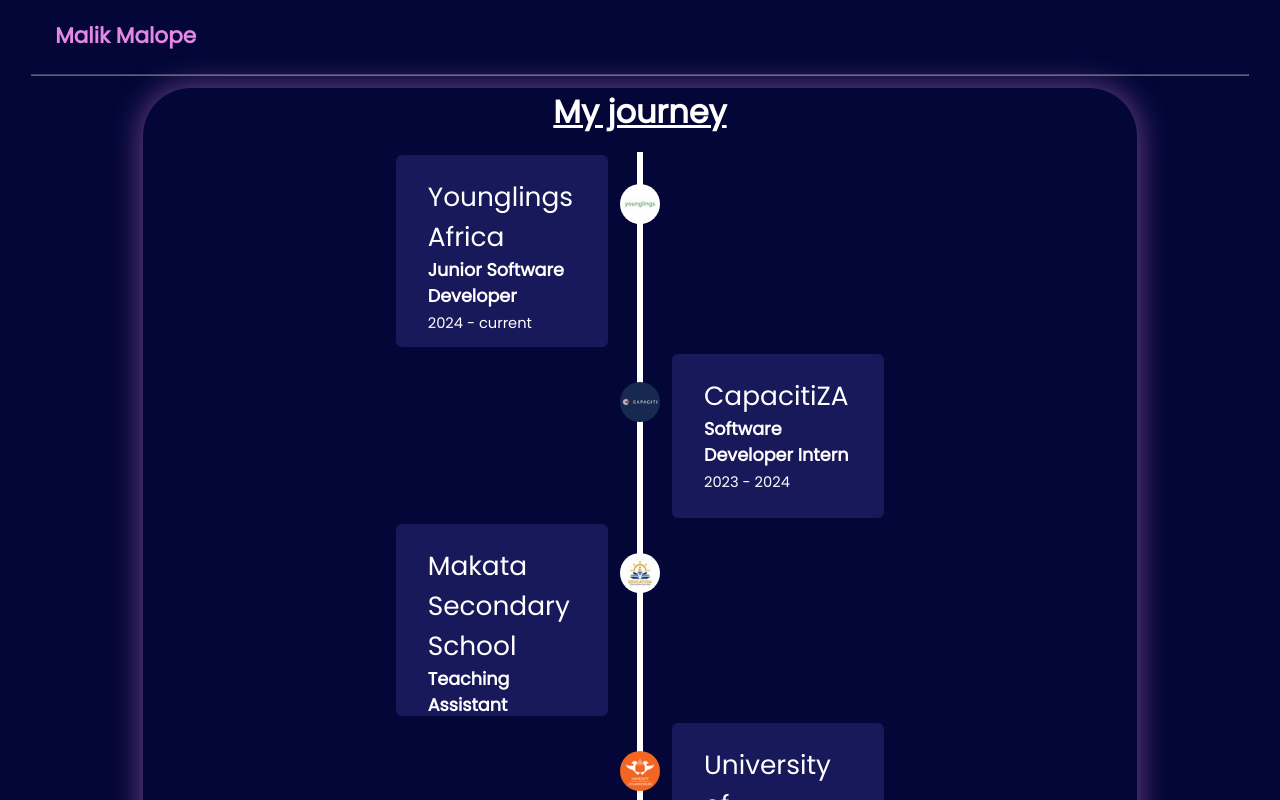
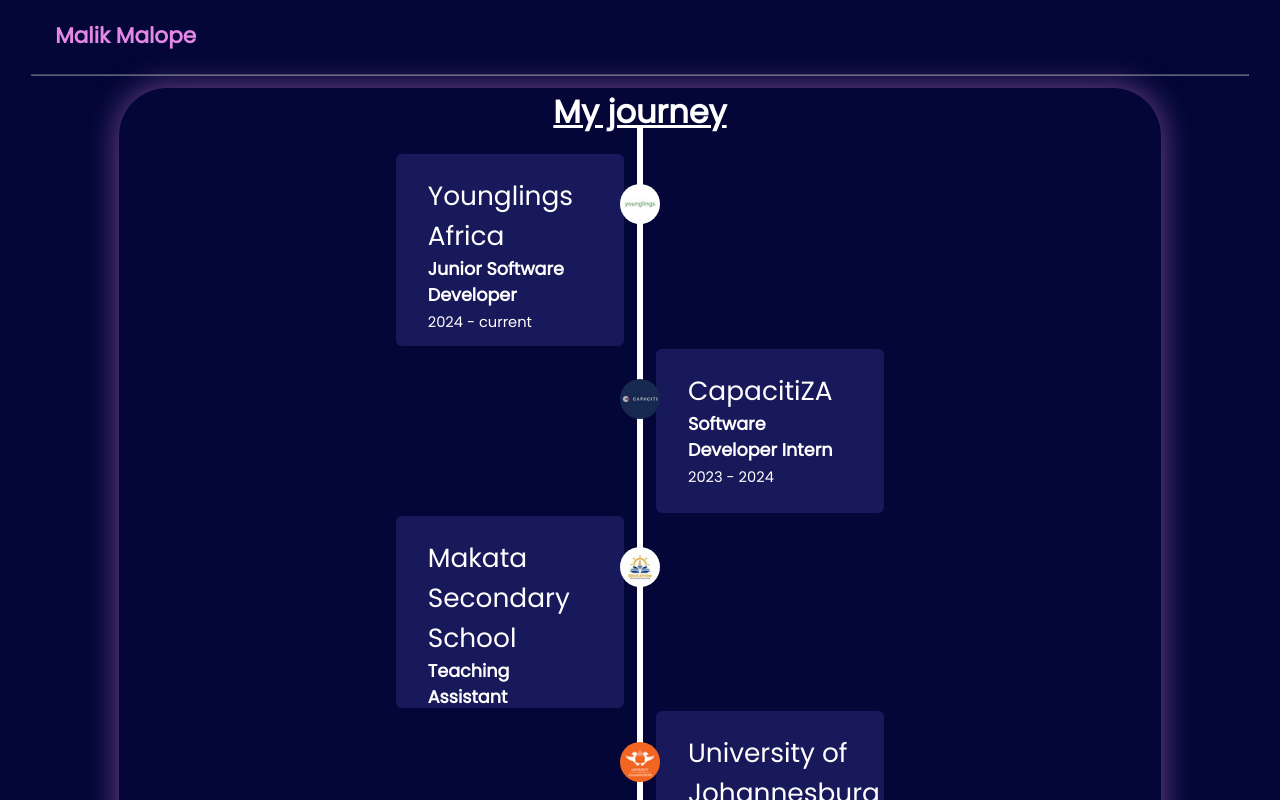
Before and after one commit to libSpace/my-react-portfolio-one, a React (Create React App) app: page /Education in a window 1280 px wide. Shown: the top 800 px of the page. Built offline with nearby package versions, Linux system fonts and the light colour scheme.

Commit message:
Margin of both The project paragraph, about section and edication section

```diff
--- a/src/component/About.css
+++ b/src/component/About.css
@@ -4,7 +4,7 @@
     align-items: center;
     align-content: center;
     flex-direction: column;
-    margin: 2.5rem;
+    margin: 0 6.5rem;
     margin-top: 3.7rem;
     flex-direction: column;
     /* animation: openAnimation 0.8s ease-in-out; */
--- a/src/component/Education.css
+++ b/src/component/Education.css
@@ -2,7 +2,7 @@
     box-shadow: 0 0 2rem rgba(228, 135, 229, 0.5);
     align-items: center;
     justify-items: center;
-    margin: 0 8rem;
+    margin: 0 6.5rem;
     margin-top: 1rem;
     border-radius: 3rem;
     padding-bottom: 1.2rem;
@@ -19,14 +19,14 @@
     border-radius: 1rem;
     position: relative;
     max-width: 75rem;
-    margin-left: 6.25rem;
-    margin-right: 6.25rem;
+    margin-left: 2.5rem;
+    margin-right: 2.5rem;
     margin-top: 1rem;
 }
 
 
 .timeline-container {
-    padding: 0.2rem 2rem;
+    padding: 0.1rem 1rem;
     position: relative;
     width: 50%;
     animation: movedown 1s linear forwards;
@@ -152,8 +152,8 @@ left: 50%;
     left: 50%;
     margin-left: -3px;
     z-index: -1;
-    /* transform: translateY(-1.5rem);
-    animation: moveline 4s linear forwards; */
+    transform: translateY(-1.5rem);
+    animation: moveline 4s linear forwards;
 }
 
 /* @keyframes moveline{
@@ -176,7 +176,7 @@ left: 50%;
     margin-bottom: 0.2rem;
 }
 
-@media screen and (max-width: 700px) {
+@media screen and (max-width: 1000px) {
     .main-ed-cont{
         padding-bottom: 0.2rem;
         margin: 0.7rem;
--- a/src/component/Projects.css
+++ b/src/component/Projects.css
@@ -20,7 +20,7 @@
 .proj-main-container .proj-para {
 
     padding: 1rem;
-    margin: 0 8rem;
+    margin: 0 6.5rem;
     margin-bottom: 1rem;
     justify-content: center;
     box-shadow: 0 0 2rem rgba(228, 135, 229, 0.5);
```
